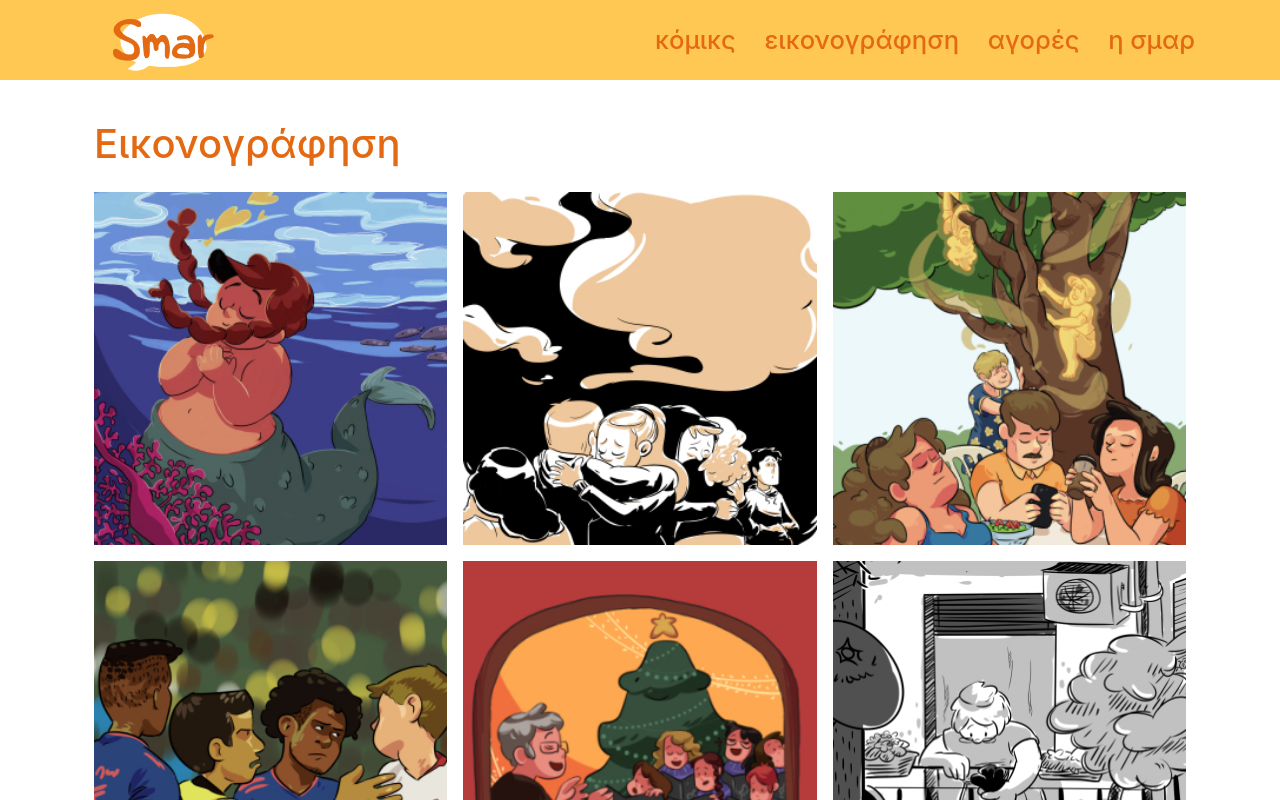
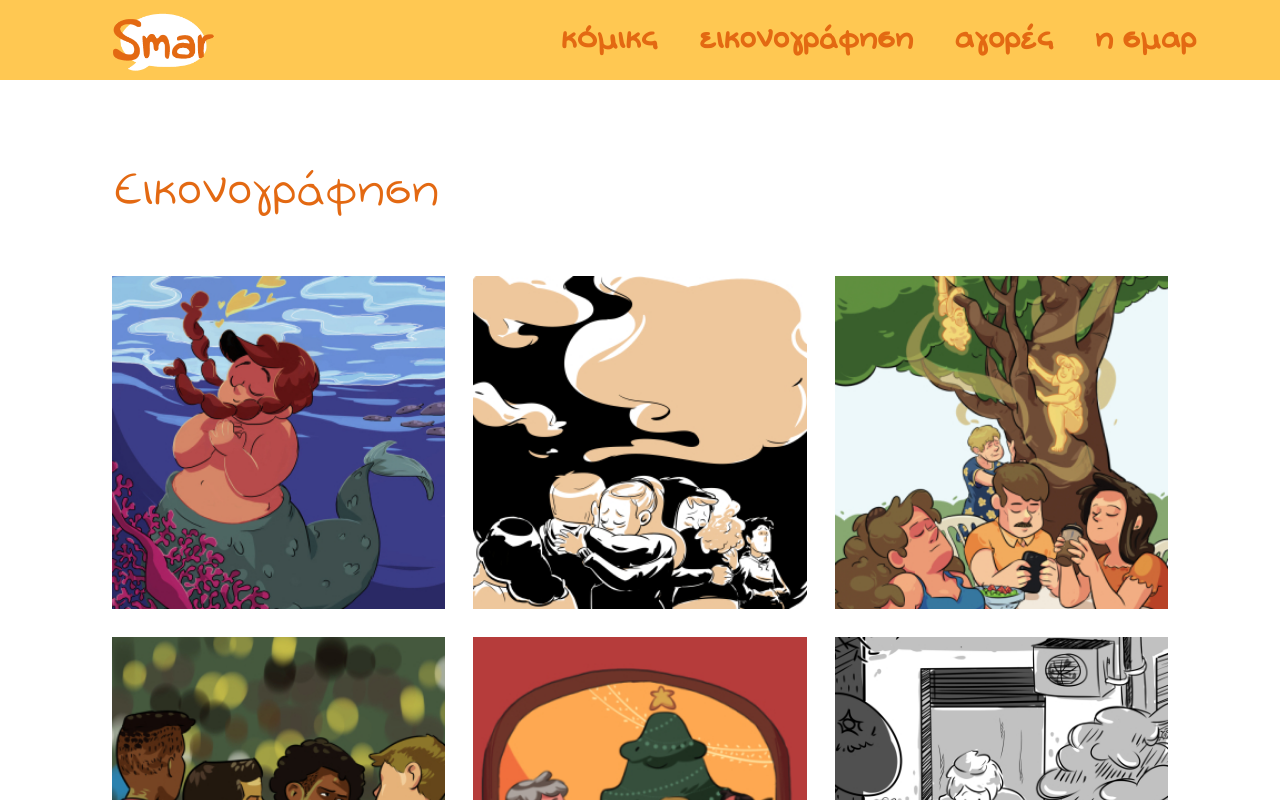
Before and after one commit to smar152/smarmakescomics, a React (Create React App) app: page /illustration in a window 1280 px wide. Shown: the top 800 px of the page. Built offline with nearby package versions, Linux system fonts and the light colour scheme.

Commit message:
custom font and navigation fix

```diff
--- a/src/Components/ComicPage.js
+++ b/src/Components/ComicPage.js
@@ -1,7 +1,7 @@
 import React, { useEffect, useState } from "react";
 import * as serviceWorker from "../serviceWorker";
 import { getComics } from "../data/comicsData";
-import { Link, useParams } from "react-router-dom";
+import { Link, useNavigate, useParams } from "react-router-dom";
 import Gallery from "./Gallery";
 import ArrowBackIosOutlinedIcon from "@material-ui/icons/ArrowBackIosOutlined";
 import ArrowForwardIosOutlinedIcon from "@material-ui/icons/ArrowForwardIosOutlined";
@@ -14,6 +14,9 @@ const ComicPage = (props) => {
   const { onoma } = useParams();
 
   const [key, setKey] = useState(onoma);
+  const navigate = useNavigate();
+
+
   const comic = comics[key];
 
   const images = [comic.coverSrc, ...Object(comic.pages)].map((src, index) => ({
@@ -56,7 +59,7 @@ const ComicPage = (props) => {
       previousIndex = keys.length - 1;
     }
     // setKey(keys[previousIndex]);
-    props.history.push(`/comics/${keys[previousIndex]}`);
+    navigate(`/comics/${keys[previousIndex]}`);
   };
   const onNextComic = () => {
     const currentIndex = keys.indexOf(key);
@@ -65,7 +68,7 @@ const ComicPage = (props) => {
     if (nextIndex >= keys.length) {
       nextIndex = 0;
     }
-    props.history.push(`/comics/${keys[nextIndex]}`);
+    navigate(`/comics/${keys[nextIndex]}`);
     // setKey(keys[nextIndex]);
   };
 
--- a/src/Components/Gallery.js
+++ b/src/Components/Gallery.js
@@ -89,7 +89,7 @@ const Gallery = ({
     <div className="row">
       {/* cover */}
       {hasCover && (
-        <div className="col-12 col-md-5">
+        <div className="col-12 col-md-5 pb-4">
           <img
             onClick={() => {
               const actualIndex = 0;
--- a/src/Components/Home.js
+++ b/src/Components/Home.js
@@ -3,6 +3,7 @@ import PaintingPaths from "./svg/PaintingPaths";
 import BookPaths from "./svg/BookPaths";
 import SmarPaths from "./svg/SmarPaths";
 import "animate.css/animate.min.css";
+import { useNavigate } from "react-router-dom";
 
 function Home(props) {
   const [paintingClass, setPaintingClass] = useState("");
@@ -10,10 +11,11 @@ function Home(props) {
   const [smarClass, setSmarClass] = useState("");
   const [changeLocation, setChangeLocation] = useState(""); // what should the final location after a click be - nothing for hover
   const [animationRunning, setAnimationRunning] = useState(false);
+  const navigate = useNavigate();
 
   const onAnimationEnd = (e) => {
     if (changeLocation) {
-      props.history.push(changeLocation);
+      navigate(changeLocation);
     }
     setAnimationRunning(false);
   };
--- a/src/Components/Shops.js
+++ b/src/Components/Shops.js
@@ -23,7 +23,7 @@ const Shops = (props) => {
                 {Object.keys(place.shops).map((shopKey) => {
                   const shop = place.shops[shopKey];
                   return (
-                    <div className="p-2">
+                    <div className="pb-1">
                       <a
                         href={shop.website}
                         key={shopKey}
--- a/src/common/Header.js
+++ b/src/common/Header.js
@@ -10,7 +10,7 @@ class Header extends Component {
       <div className="header">
         <div className="container">
           <div className="row">
-            <div className="col-2 col-md-3 col-lg-6">
+            <div className="col-2 col-md-3 col-lg-5">
               <Link to="/">
                 <img
                   src={process.env.PUBLIC_URL + "/img/Logo.png"}
--- a/src/common/Navigation.js
+++ b/src/common/Navigation.js
@@ -32,7 +32,7 @@ function Navigation() {
   return (
     <>
       {/* Desktop Navigation */}
-      <div className="navigation col-md-8 col-lg-6 d-none d-md-flex flex-row align-items-center justify-content-between">
+      <div className="navigation col-md-8 col-lg-7 d-none d-md-flex gap-3 flex-row align-items-center justify-content-between">
         <MenuLinks />
       </div>
 
--- a/src/index.scss
+++ b/src/index.scss
@@ -4,11 +4,21 @@
 $mango: #ffc852;
 $orange: #e36912;
 
+@font-face {
+  font-family: 'Smar420';
+  src: url('./Smar_420-Regular.ttf') format('truetype');
+  font-weight: normal;
+  font-style: normal;
+}
+
+html{
+  font-size: 28px;
+}
 body {
   margin: 0;
-  font-family: -apple-system, BlinkMacSystemFont, "Segoe UI", "Roboto", "Oxygen",
-    "Ubuntu", "Cantarell", "Fira Sans", "Droid Sans", "Helvetica Neue",
-    sans-serif;
+  font-family: 'Smar420', sans-serif !important;
+  letter-spacing: -0.07rem;
+  line-height: 0.9rem !important;
   -webkit-font-smoothing: antialiased;
   -moz-osx-font-smoothing: grayscale;
 
@@ -19,6 +29,10 @@ body {
 
   h3 {
     color: $orange;
+    font-weight: 800;
+  }
+  h4{
+    margin: 0;
   }
 
   $headerHeight: 80px;
@@ -41,8 +55,8 @@ body {
       color: #e36912;
       text-decoration: none;
     }
-    font-size: 1.6em;
-    font-weight: 500;
+    font-size: 1.6rem;
+    font-weight: 800;
   }
 
   svg {
@@ -88,6 +102,7 @@ body {
 
   #pageTitle {
     color: $orange;
+    letter-spacing: -4px;
   }
 
   .comicPage {
```
Also changed, not shown: src/Smar_420-Regular.ttf (added).
